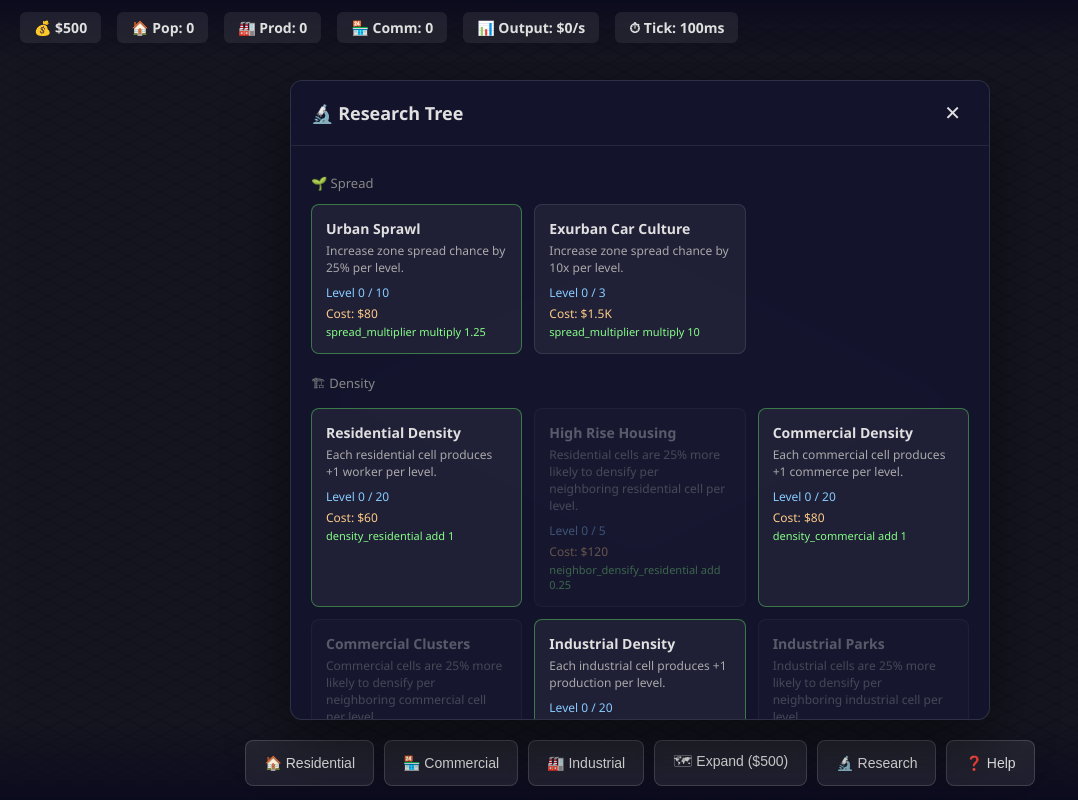
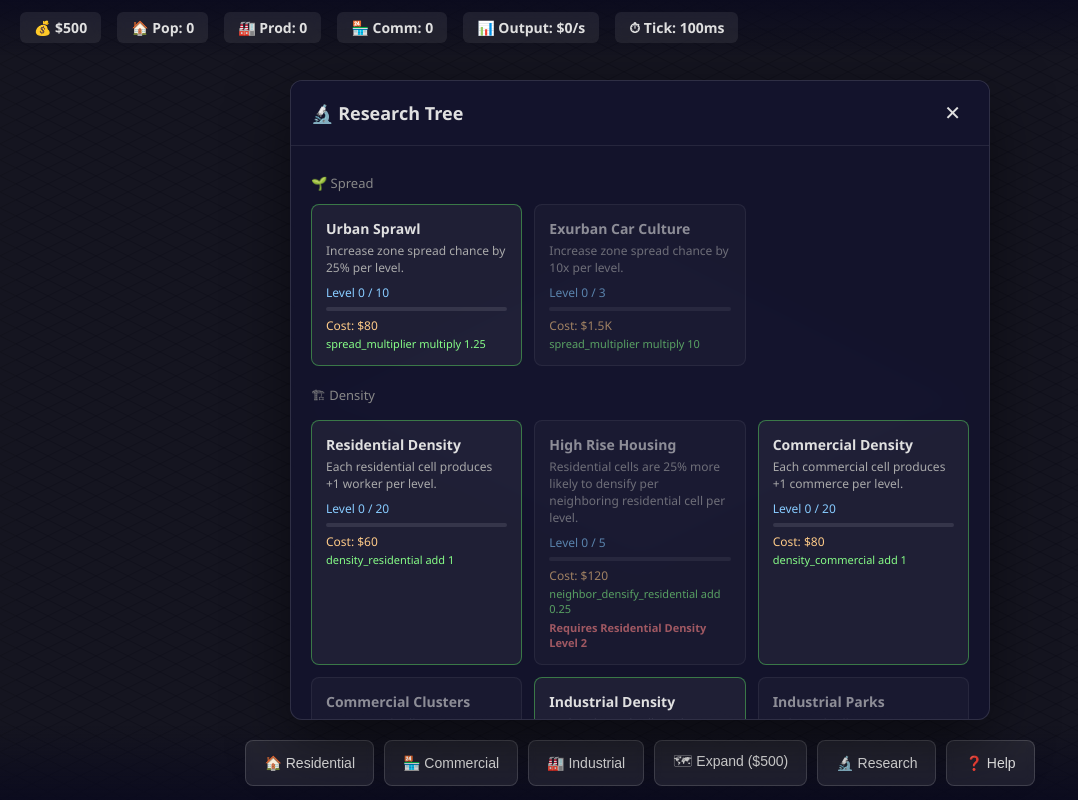
Before and after one commit to nickrsan/Citidle, a website with bundled scripts: page index.html in a window 1280 px wide. Both pictures are taken after a click on the button "🔬 Research". Shown: the whole page, without its empty margins (0-1078 px from the left). Built offline with nearby package versions, Linux system fonts and the light colour scheme; animation ran at ten frames a second.

Commit message:
Research panel QoL improvements with Junie, then manual coding to add an update research panel loop so that affordability is properly known by the user all the time. After Junie's work, affordability information only updated on panel open or after a purchase.

```diff
--- a/src/main.js
+++ b/src/main.js
@@ -146,13 +146,34 @@ function renderResearchPanel() {
             if (maxed) cls += ' maxed';
             else if (!item.available) cls += ' locked';
             else if (affordable) cls += ' affordable';
+            else if (!maxed && item.available && state.money < item.nextCost) cls += ' unaffordable';
+
+            // Prerequisites text
+            let reqHtml = '';
+            if (!maxed && !research.canResearch(item.id) && Object.keys(item.requires).length > 0) {
+                const reqs = Object.entries(item.requires).map(([reqId, reqLevel]) => {
+                    const reqItem = research.getItem(reqId);
+                    return `Requires ${reqItem.name} Level ${reqLevel}`;
+                });
+                reqHtml = reqs.map(r => `<div class="ri-requires">${r}</div>`).join('');
+            }
+
+            // Progress bar
+            const progress = (item.currentLevel / item.maxLevel) * 100;
+            const progressBar = item.maxLevel > 1 ? `
+                <div class="ri-progress-container">
+                    <div class="ri-progress-fill" style="width: ${progress}%"></div>
+                </div>
+            ` : '';
 
             html += `<div class="${cls}" data-id="${item.id}">
                 <div class="ri-name">${item.name}</div>
                 <div class="ri-desc">${item.description}</div>
                 <div class="ri-level">Level ${item.currentLevel} / ${item.maxLevel}</div>
+                ${progressBar}
                 ${!maxed ? `<div class="ri-cost">Cost: ${formatMoney(item.nextCost)}</div>` : '<div class="ri-cost" style="color:#8f8">MAX</div>'}
                 ${item.effects.map(e => `<div class="ri-effect">${e.variable} ${e.operation} ${e.value}</div>`).join('')}
+                ${reqHtml}
             </div>`;
         }
     }
@@ -175,8 +196,33 @@ function renderResearchPanel() {
         });
     });
 
+    updateResearchPanel()
+
     // Draw prerequisite lines after DOM settles
     // requestAnimationFrame(() => drawResearchLines());
+}
+
+function updateResearchPanel() {
+    setTimeout(function(){ // make it re-render every 100ms so that as we get more money, the panel updates with available items
+        if (!dom.researchPanel.classList.contains('hidden')) {
+            updateResearchPanel();
+        }
+    }, 500);
+    // updates the research panel items with classes based on whether they're purchasable now
+    const grouped = research.getGrouped();
+    for (const [cat, items] of Object.entries(grouped)) {
+        for (const item of items) {
+            const maxed = item.currentLevel >= item.maxLevel;
+            const affordable = !maxed && item.available && state.money >= item.nextCost;
+            const el = document.querySelector(`.research-item[data-id="${item.id}"]`);
+            if (el) {
+                el.classList.toggle('affordable', affordable);
+                el.classList.toggle('unaffordable', !affordable);
+            }
+        }
+    }
+
+
 }
 
 function drawResearchLines() {
--- a/style.css
+++ b/style.css
@@ -221,6 +221,10 @@ body {
     cursor: not-allowed;
 }
 
+.research-item.unaffordable {
+    opacity: 0.6;
+}
+
 .research-item .ri-name {
     font-weight: 600;
     font-size: 14px;
@@ -238,6 +242,21 @@ body {
     color: #8cf;
 }
 
+.ri-progress-container {
+    width: 100%;
+    height: 4px;
+    background: rgba(255, 255, 255, 0.1);
+    border-radius: 2px;
+    margin: 6px 0;
+    overflow: hidden;
+}
+
+.ri-progress-fill {
+    height: 100%;
+    background: #8cf;
+    transition: width 0.3s ease;
+}
+
 .research-item .ri-cost {
     font-size: 12px;
     color: #fc8;
@@ -248,6 +267,13 @@ body {
     font-size: 11px;
     color: #8f8;
     margin-top: 2px;
+}
+
+.research-item .ri-requires {
+    font-size: 11px;
+    color: #f88;
+    margin-top: 4px;
+    font-weight: 600;
 }
 
 /* Toast notifications */
```
Also changed, not shown: FEATURES.md (+4 -0 lines), cypress/e2e/gameplay.cy.js (+7 -10 lines), documentation/DEVELOPER_GUIDE.md (+7 -5 lines), documentation/USER_GUIDE.md (+5 -3 lines).
